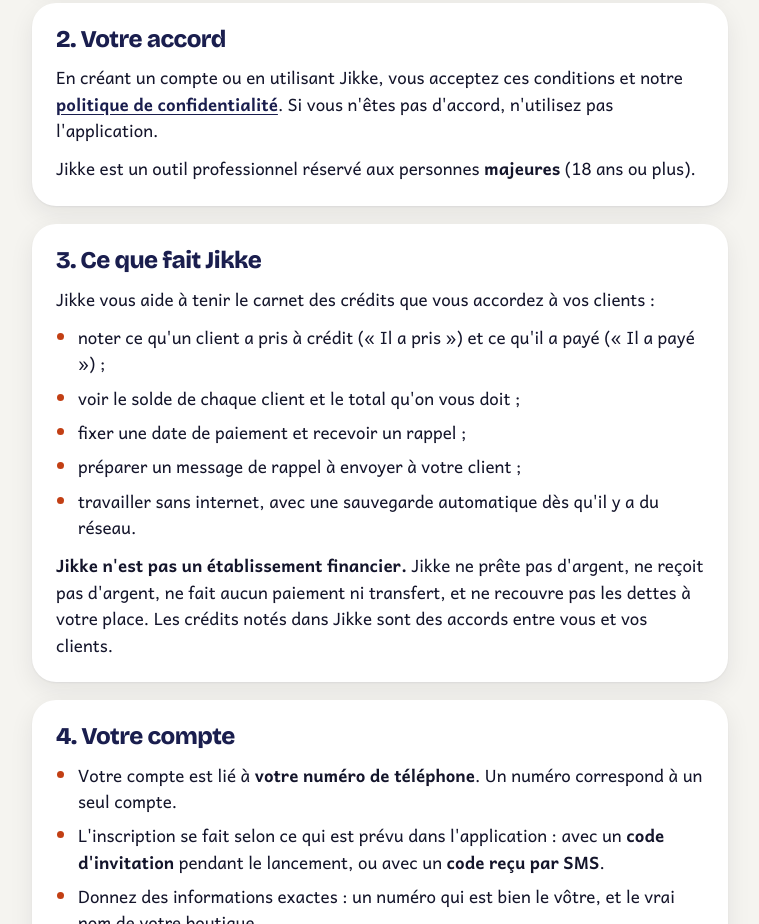
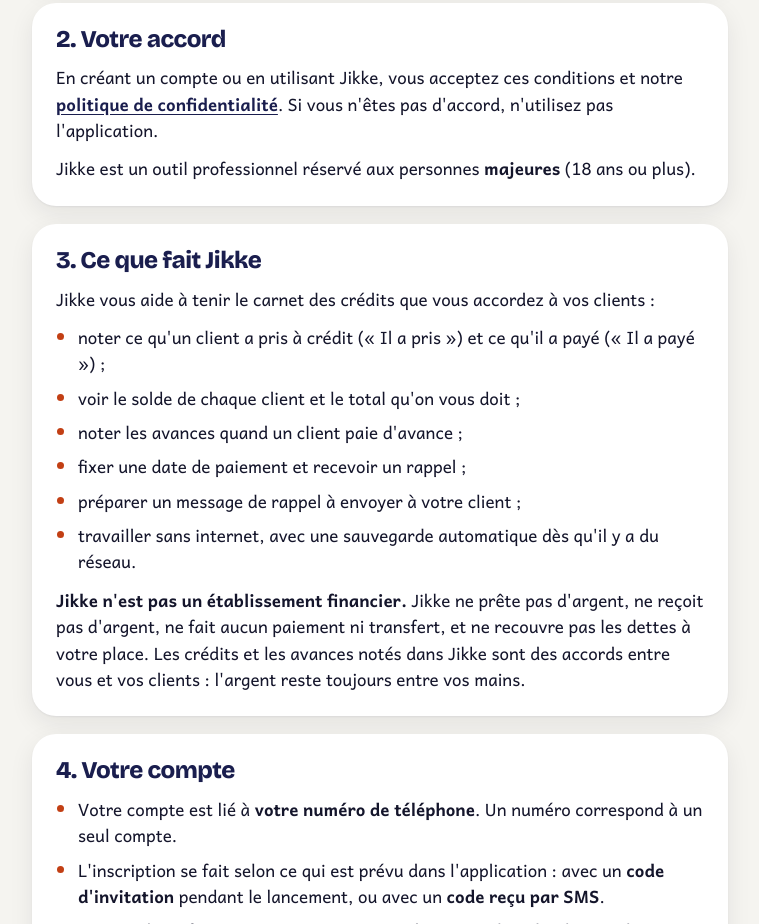
Before and after one commit to BOUBACARSI/jikke-site, a plain HTML site: page conditions-utilisation.html in a window 1280 px wide. Shown: the part 1634-2558 px from the top of the page, without its empty margins (260-1019 px from the left). Drawn offline with Linux system fonts and the light colour scheme.

Commit message:
CGU : mention des avances (liste du service + l'argent reste chez le commerçant)

```diff
--- a/conditions-utilisation.html
+++ b/conditions-utilisation.html
@@ -35,7 +35,7 @@
     <a class="retour" href="./"><svg width="22" height="22" viewBox="0 0 24 24" fill="none" stroke="currentColor" stroke-width="2" stroke-linecap="round" stroke-linejoin="round" aria-hidden="true"><path d="M19 12H5"/><path d="M11 6l-6 6 6 6"/></svg>Retour à l'accueil</a>
     <h1>Conditions d'utilisation</h1>
     <p class="chapo">Les règles pour utiliser Jikke, expliquées simplement.</p>
-    <p class="maj">Dernière mise à jour : 17 novembre 2026</p>
+    <p class="maj">Dernière mise à jour : 20 novembre 2026</p>
 
     <section class="bloc bloc--conseil" aria-labelledby="essentiel">
       <h2 id="essentiel">L'essentiel</h2>
@@ -87,11 +87,12 @@
       <ul>
         <li>noter ce qu'un client a pris à crédit (« Il a pris ») et ce qu'il a payé (« Il a payé ») ;</li>
         <li>voir le solde de chaque client et le total qu'on vous doit ;</li>
+        <li>noter les avances quand un client paie d'avance ;</li>
         <li>fixer une date de paiement et recevoir un rappel ;</li>
         <li>préparer un message de rappel à envoyer à votre client ;</li>
         <li>travailler sans internet, avec une sauvegarde automatique dès qu'il y a du réseau.</li>
       </ul>
-      <p><strong>Jikke n'est pas un établissement financier.</strong> Jikke ne prête pas d'argent, ne reçoit pas d'argent, ne fait aucun paiement ni transfert, et ne recouvre pas les dettes à votre place. Les crédits notés dans Jikke sont des accords entre vous et vos clients.</p>
+      <p><strong>Jikke n'est pas un établissement financier.</strong> Jikke ne prête pas d'argent, ne reçoit pas d'argent, ne fait aucun paiement ni transfert, et ne recouvre pas les dettes à votre place. Les crédits et les avances notés dans Jikke sont des accords entre vous et vos clients : l'argent reste toujours entre vos mains.</p>
     </section>
 
     <section class="bloc" id="compte" aria-labelledby="t-compte">
```
